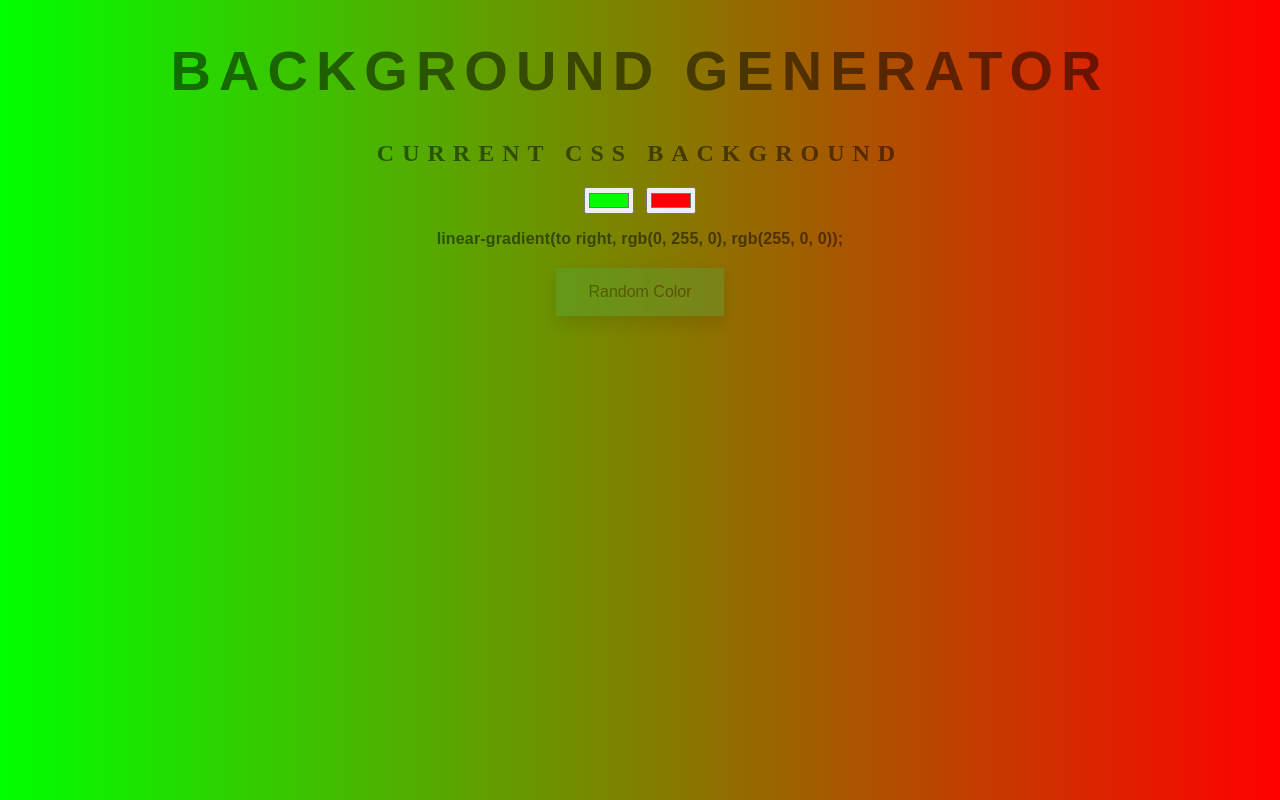
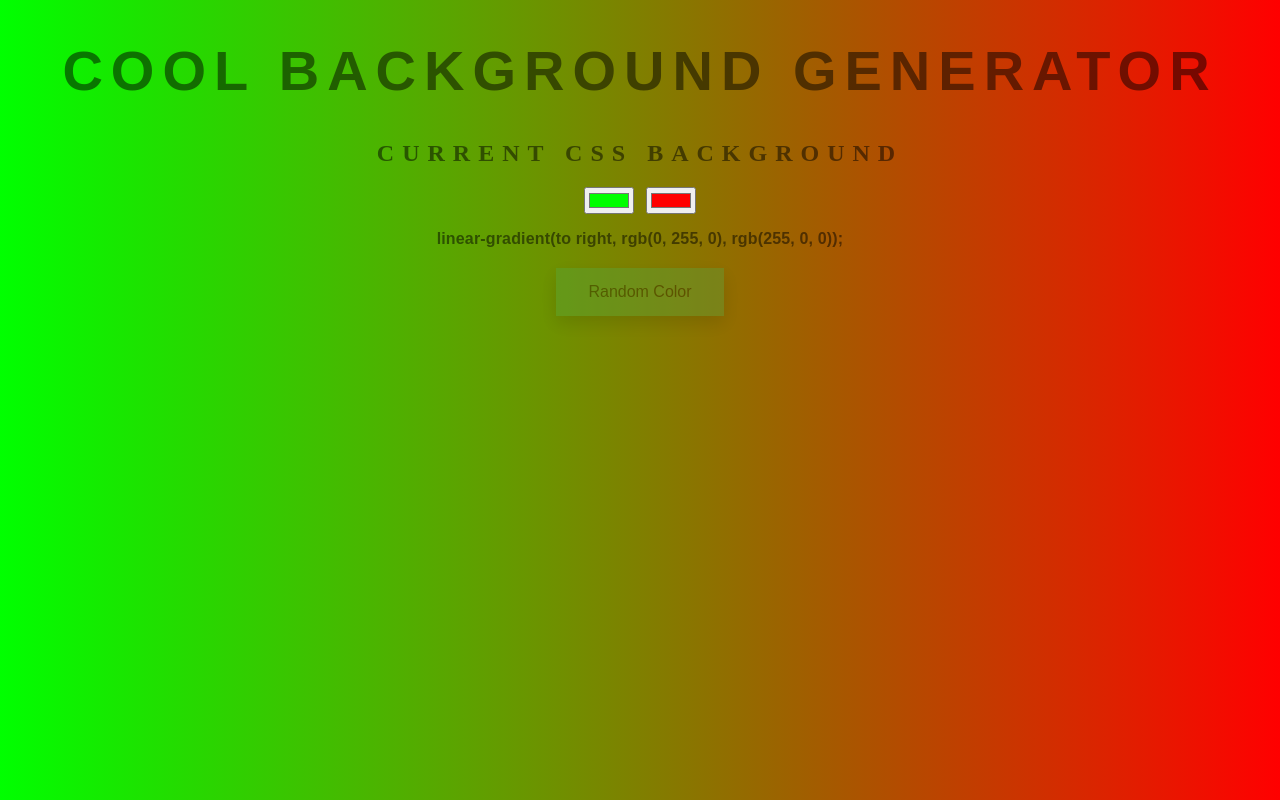
Before and after one commit to ido-netaneli/background-generator, a plain HTML site: page index.html in a window 1280 px wide. Drawn offline with Linux system fonts and the light colour scheme.

Commit message:
changing title

```diff
--- a/index.html
+++ b/index.html
@@ -5,7 +5,7 @@
 	<link rel="stylesheet" type="text/css" href="style.css">
 </head>
 <body id="gradient">
-	<h1>Background Generator</h1>
+	<h1> cool Background Generator</h1>
 	<h2>Current CSS Background</h2>
 	<input class="color1" type="color" name="color1" value="#00ff00">
 	<input class="color2" type="color" name="color2" value="#ff0000">
```
